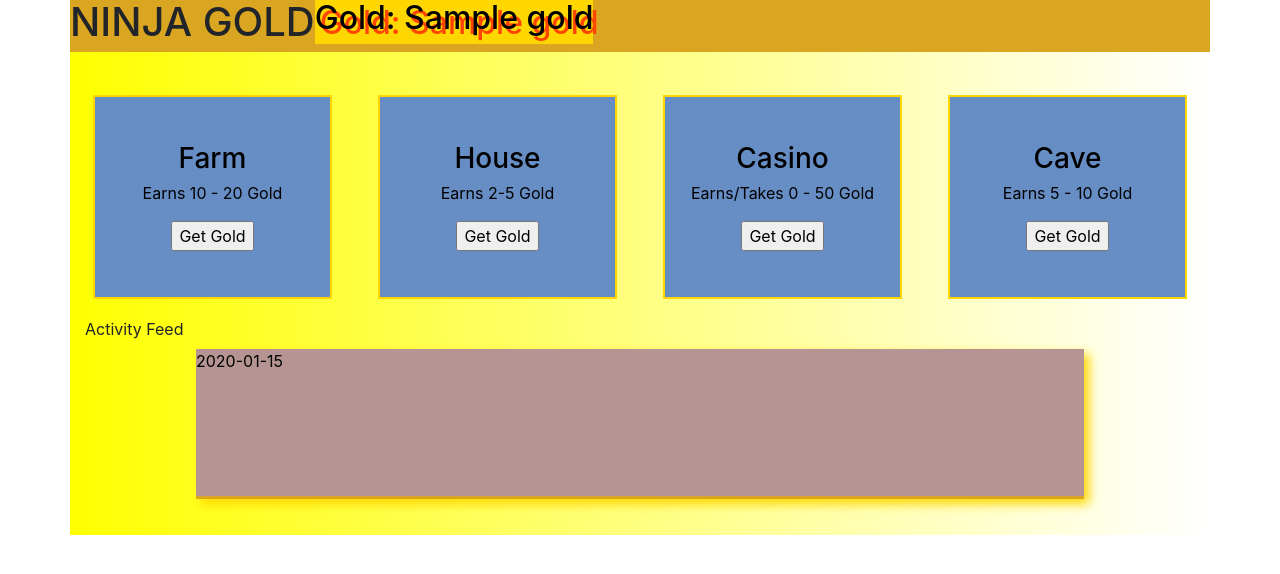
After one commit to asingjr88/Sandbox, a Flask app: template flask_projects/ninja_gold/templates/ninja_gold.html in a window 1280 px wide. The commit adds this page. Shown: the top 574 px of the page. Run offline with Flask 2, Linux system fonts and the light colour scheme; the template is opened without the code that fills it: most values are stand-ins (such as "Sample title", 1, 10 or a date in 2020); some libraries are stand-ins or nearby versions.

Commit message:
Ninja Gold in Flask

```diff
--- a/flask_projects/basic_server/server.py
+++ b/flask_projects/basic_server/server.py
@@ -9,7 +9,7 @@ app.secret_key=os.urandom(32)
 @app.route('/')
 def index():
   return render_template("test_form.html")
-# this route will handle our form submission
+  # this route will handle our form submission
 # notice how we defined which HTTP methods are allowed by this route
 
 @app.route('/users', methods=['POST'])
--- a/flask_projects/basic_server/templates/test_form.html
+++ b/flask_projects/basic_server/templates/test_form.html
@@ -8,7 +8,7 @@
           <!-- read on to learn about form actions, we'll talk about the method in a later section -->
           <form action='/users' method='post'>
               Name: <input type='text' name='name'>
-              Email: <input type='text' name='email'>
+              Emailllllllllllll: <input type='text' name='email'>
               <input type='submit' value='create user'>
           </form>
         </body>
--- /dev/null
+++ b/flask_projects/ninja_gold/static/ninja_gold.css
@@ -0,0 +1,56 @@
+.main{
+    background-color: lightblue;
+    outline: #B69494;
+    height:100%;
+    background: -webkit-linear-gradient(right, white, yellow);
+    background: -o-linear-gradient(right, white, yellow);
+    background: -moz-linear-gradient(right, white, yellow);
+    background: linear-gradient(right, white, yellow);
+}
+.acitvity{
+    background-color: grey;
+    outline-offset: 15px black solid;
+
+}
+.gold{
+    background-color:goldenrod;
+}
+.money{
+    background-color: gold;
+    color:black;
+    text-shadow: 5px 5px orangered
+}
+.activity{
+    height:200px;
+    outline:2px solid gold;
+    align-content: center;
+    background-color:#678DC5;
+    color: black;
+    margin:25px;
+    padding:10px;
+    margin-bottom:20px;
+    text-align: center;
+}
+.locations{
+    margin-top:20px;
+}
+.text{
+    text-align: center;
+}
+label{
+    margin-left:auto;
+    margin-right:auto;
+}
+#updates{
+    height:150px;
+    width: 80%;
+    display:block;
+    color:black;
+    background-color:#B69494;
+    word-break: normal;
+    margin-bottom:20px;
+    margin-left: auto;
+    margin-right:auto;
+    border-bottom: 3px goldenrod solid;
+    box-shadow: 5px 5px 10px gold
+}
--- /dev/null
+++ b/flask_projects/ninja_gold/templates/ninja_gold.html
@@ -0,0 +1,62 @@
+<!DOCTYPE html>
+<html lang="en">
+<head>
+    <meta charset="UTF-8">
+    <title>Ninja Gold</title>
+    <link rel="stylesheet" href="https://maxcdn.bootstrapcdn.com/bootstrap/4.0.0-beta/css/bootstrap.min.css" integrity="sha384-/Y6pD6FV/Vv2HJnA6t+vslU6fwYXjCFtcEpHbNJ0lyAFsXTsjBbfaDjzALeQsN6M" crossorigin="anonymous">
+    <link rel="stylesheet" href="{{url_for('static', filename='ninja_gold.css')}}">
+</head>
+<body>
+    <div class="container main">
+        <div class='row gold'>
+            <h1>NINJA GOLD</h1><br>
+            <h2 class="pull=left money">Gold: {{gold}}</h2>
+        </div>
+        <div class="row locations">
+            <div class="activity col">
+                <h3 class="text" >Farm</h3>
+                <p class="text">Earns 10 - 20 Gold</p>
+                <form action="/process_money" method="post">
+                    <input type="hidden" name='building' value="farm">
+                    <input type="submit" value="Get Gold">
+                </form>
+            </div>
+            <div class="activity col">
+                    <h3 class="text">House</h3>
+                    <p class="text">Earns 2-5 Gold</p>
+                    <form action="/process_money" method="post">
+                        <input type="hidden" name='building' value="house">
+                        <input type="submit" value="Get Gold">
+                    </form>
+            </div>
+            <div class="activity col">
+                    <h3 class="text">Casino</h3>
+                    <p class="text">Earns/Takes 0 - 50 Gold</p>
+                    <form action="/process_money" method="post">
+                        <input type="hidden" name='building' value="casino">
+                        <input type="submit" value="Get Gold">
+                    </form>
+            </div>
+            <div class="activity col">
+                    <h3 class="text">Cave</h3>
+                    <p class="text">Earns 5 - 10 Gold</p>
+                    <form action="/process_money" method="post">
+                        <input type="hidden" name='building' value="cave">
+                        <input type="submit" value="Get Gold">
+                    </form>
+            </div>
+        </div>
+        <div class="row">
+            <div class="col-lg-12 col-md-12 col-sm-12 updates form-group">
+                <label for="">Activity Feed</label>
+                <!--<textarea name="comments" id="feed" cols="30" rows="10"></textarea>-->
+                <p id="updates">{{updates}}</p>
+            </div>
+        </div>
+
+
+
+    </div>
+
+</body>
+</html>
```
Also changed, not shown: flask_projects/ninja_gold/ng.py (added, +41 -0 lines), flask_projects/ninja_gold/ninja_gold.py (added, +41 -0 lines), flask_projects/ninja_gold/templates/index.html (added, +49 -0 lines), 2 other files.
